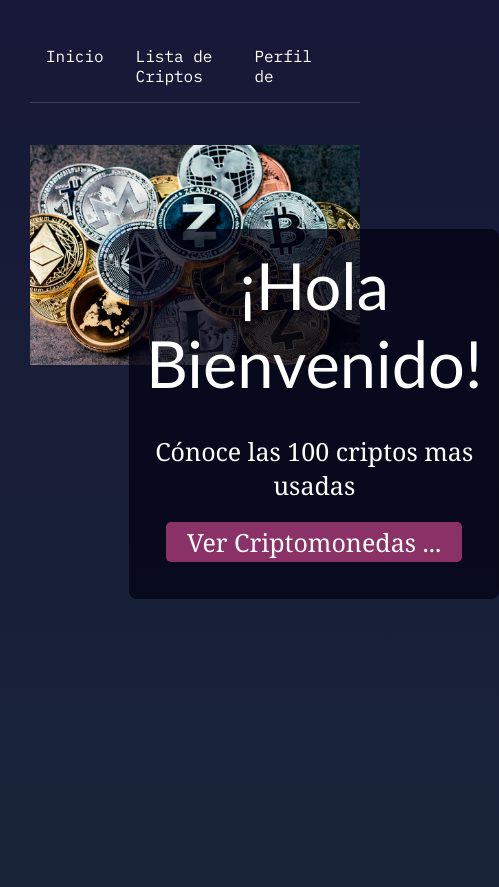
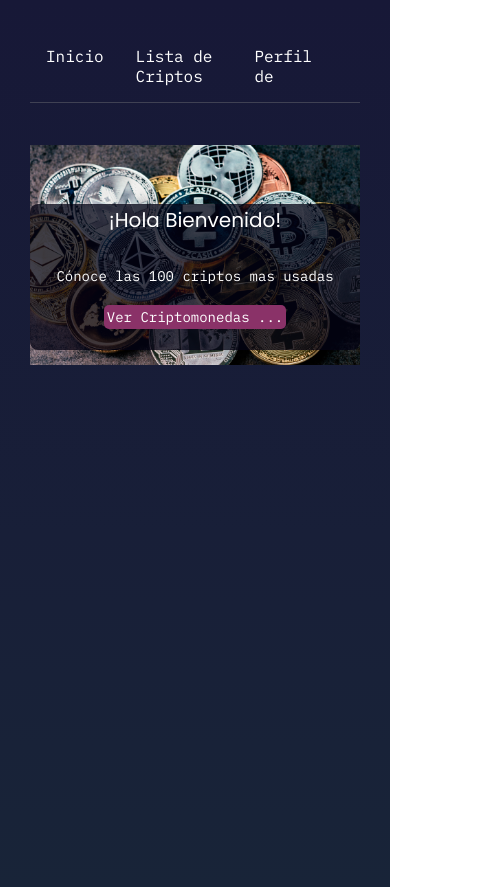
Before and after one commit to mariafs2407/React-CoinCap, a React (Vite) app: page / in a window 390 px wide. Shown: the whole page, 499 px wide, since content can reach past the window. Built offline with nearby package versions, Linux system fonts and the light colour scheme.

Commit message:
actualizacion de margen

```diff
--- a/src/components/Home.css
+++ b/src/components/Home.css
@@ -1,38 +1,56 @@
-.contenedor-img{
+.contenedor-img {
     padding-top: 10px;
     position: relative;
 }
-.contenedor-img .texto{
+
+.contenedor-img .texto {
     background: rgba(3, 3, 20, 0.753);
     border: 1px solid rgba(16, 0, 17, 0.08);
     border-radius: 8px;
-    padding: 1rem;
-    transition: all .25s;
-    top: 40%;
-    left: 30%;
+    display: flex;
+    width: 100%;
+    flex-direction: column;
+    align-items: center;
+    margin-top: -50%;
     position: absolute;
-    text-align: center;
-    text-decoration: none;
-}
-.contenedor-img .texto .titulo{
-    font-size: 65px;
-    font-family: 'Gill Sans', 'Gill Sans MT', Calibri, 'Trebuchet MS', sans-serif
-}
-.contenedor-img .texto p{
-    font-size: 25px;
-    font-family:Georgia, 'Times New Roman', Times, serif;
 }
 
-.contenedor-img .texto .ruta{
+.contenedor-img .texto .titulo {
+    font-size: 60px;
+}
+
+.contenedor-img .texto p {
+    font-size: 40px;
+}
+
+.contenedor-img .texto .ruta {
     background-color: rgb(138, 50, 104);
     padding: 3px;
     border-radius: 5px;
     margin: 20px;
 }
-.contenedor-img .texto .ruta:hover{
+
+.contenedor-img .texto .ruta:hover {
     background-color: rgba(75, 22, 54);
 }
-.contenedor-img .texto .ruta .link{
+
+.contenedor-img .texto .ruta .link {
     text-decoration: none;
     color: #fff;
 }
+
+/* -------------------------------------- */
+
+@media screen and (max-width:480px) {
+
+    .contenedor-img .texto .titulo {
+        font-size: 20px;
+    }
+    .contenedor-img .texto p ,
+    .contenedor-img .texto .ruta .link {
+        font-size: 14px;
+    }
+
+
+
+}
--- a/src/components/Home.jsx
+++ b/src/components/Home.jsx
@@ -11,7 +11,7 @@ const Home = () => {
                 <h1 className='titulo'>¡Hola Bienvenido!</h1>
                 <p>Cónoce las 100 criptos mas usadas</p>
                 <p className='ruta'>
-                    <Link className='link' to="/Criptomonedas">Ver Criptomonedas ...</Link>
+                    <Link className='link ' to="/Criptomonedas">Ver Criptomonedas ...</Link>
                 </p>
             </div>
         </div>
--- a/src/context/UserContext.jsx
+++ b/src/context/UserContext.jsx
@@ -15,7 +15,7 @@ const UserContextProvider =({Children}) =>{
 
     return(
         <UserContext.Provider value={usuario}>
-            {/* vas a acceder a todos los hijso que tienen el componente */}
+            {/* vas a acceder a todos los hijos que tienen el componente */}
             {Children}
         </UserContext.Provider>
 
```
